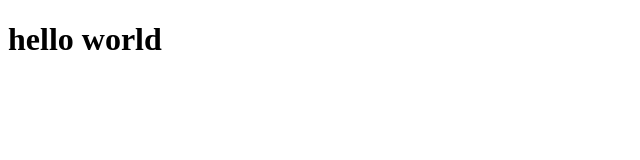
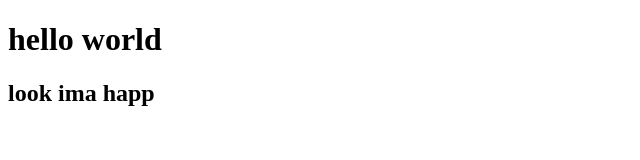
Before and after one commit to merunhowlader/back, a plain HTML site: page index.html in a window 1280 px wide. Shown: the whole page, without its empty margins (0-640 px from the left). Drawn offline with Linux system fonts and the light colour scheme.

Commit message:
learn git hub

```diff
--- a/index.html
+++ b/index.html
@@ -7,6 +7,7 @@
 </head>
 <body>
 <h1> hello world   </h1>
+<h2>look ima happ</h2>
 
 </body>
 </html>
```
